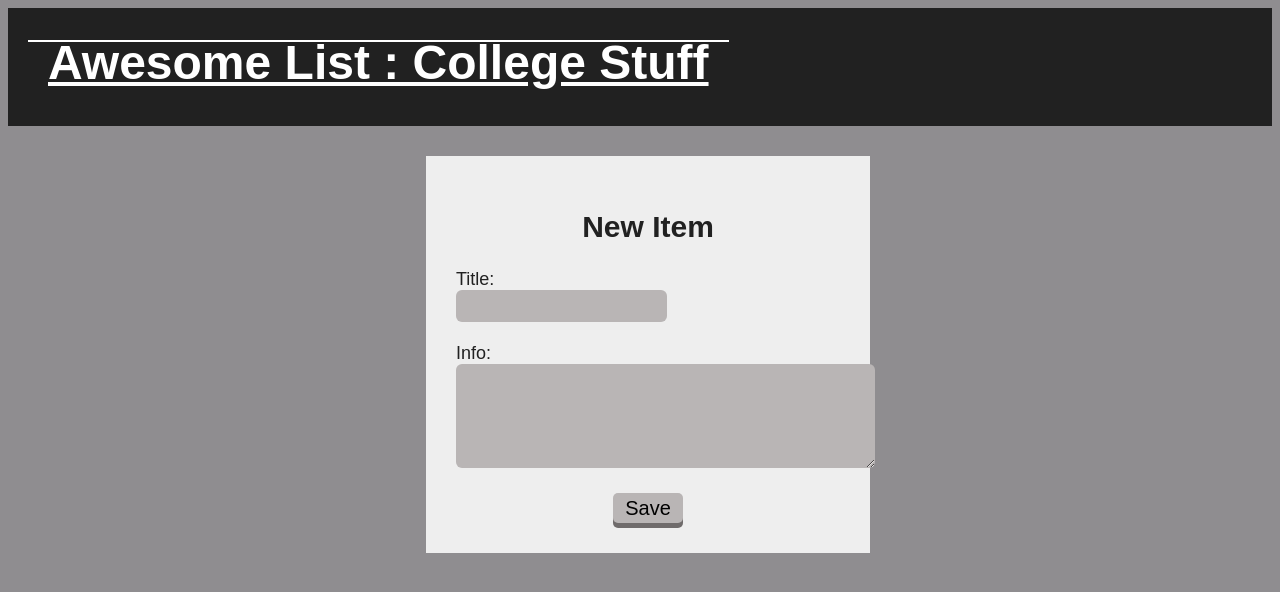
After one commit to Roboneet/CheckList, a Django app: page /item/new in a window 1280 px wide. The commit adds this page. Shown: the top 592 px of the page. Run offline with Django 3.2, Linux system fonts and the light colour scheme; some libraries are stand-ins or nearby versions.

Commit message:
add new items and tick old ones after logining in

```diff
--- /dev/null
+++ b/checkList/forms.py
@@ -0,0 +1,7 @@
+from django import forms
+from .models import Item
+
+class ItemForm(forms.ModelForm):
+	class Meta:
+		model=Item
+		fields=('title','info')
--- a/checkList/models.py
+++ b/checkList/models.py
@@ -11,6 +11,9 @@ class Item(models.Model):
 	def __unicode__(self):
 		return self.title
 
-	def tick(self):
+	def put_tick(self):
 		self.tick = True
 		self.save()
+
+	def get_tick(self):
+		return self.tick
--- a/checkList/static/stylesheets/style.css
+++ b/checkList/static/stylesheets/style.css
@@ -1,13 +1,14 @@
 body{
 	background-color: #8f8d90;
 	font: 18px/22px arial,verdana;
-	color: #eee;
+	color: #212121;
 }
 header{
 	background: #212121;
 
-	padding-bottom: 30px;
+	padding-bottom: 20px;
 	font-size: 24px;
+	overflow-y: contain;
 }
 
 header h1{
@@ -38,7 +39,7 @@ header h1 a{
 	border: 2px solid transparent;
 	transition: all .2s linear;
 	color: #212121;
-	background-color: #fff;
+	background-color: #efefef;
 
 }
 
@@ -47,6 +48,7 @@ header h1 a{
 	/*border: 2px solid #454545;*/
 	transform: translateY(-2px);
 	box-shadow: 5px 5px 10px #333;
+	background-color: #fff;
 }
 .item .title{
 	flex-grow: 2;
@@ -94,6 +96,7 @@ h2{
 	background: #fff;
 	color: #212121;
 	padding: 30px;
+	box-shadow: 5px 5px 10px #333;
 }
 
 .details .title{
@@ -116,3 +119,107 @@ h2{
 	clear: both;
 	padding: 10px;
 }
+
+
+.item_new{
+	position: fixed;
+	top: 10px;
+	right: 10px;
+	border-width: 0;
+	background: #eee;
+
+
+	margin: 0;
+	border-radius: 2px;
+}
+.item_new a{
+	color: #212121;
+	font-size: 25px;
+	line-height: 25px;
+	margin: 0;
+
+}
+
+
+.item_new_form{
+	width: 30vw;
+	margin: 30px auto;
+	background: #eee;
+	color: #212121;
+	padding: 30px;
+}
+
+.item_new_form h1{
+	text-align: center;
+	font-size: 30px;
+}
+
+.item_new_form label{
+	display: block;
+}
+
+.item_new_form form{
+	margin-top: 30px;
+}
+
+.item_new_form input,
+.item_new_form textarea{
+	border-radius: 6px;
+	border-width: 0;
+	height: 30px;
+	font-size: 16px;
+	background:#b9b5b5;
+	color: #fff;
+}
+
+.item_new_form textarea{
+	height: 100px;
+}
+
+.item_new_form input:focus,
+.item_new_form textarea:focus{
+	background: #6f6b6b;
+
+	box-shadow: inset 0 2px 5px #000;
+
+}
+
+.item_new_form button{
+	margin: 0 auto;
+	display: block;
+}
+
+.btn{
+	height: 30px;
+	background: #b9b5b5;
+	box-shadow: 0 5px 0 #6f6b6b;
+	font-size: 20px;
+	width: 70px;
+	border-radius: 5px;
+	border-width: 0;
+	transition: all .2s linear;
+}
+
+.item_new_form p{
+	margin: 20px 0;
+}
+
+.btn:active{
+	transform: translateY(3px);
+	box-shadow: 0 2px 0 #6f6b6b;
+}
+
+.status .btn{
+	text-align: center;
+	line-height:30px;
+}
+
+.status .btn a{
+	color: #fff;
+}
+
+.ticked{
+	box-shadow: 0 0 0 #000;
+	background-color: transparent;
+	color: #333;
+}
--- a/checkList/templates/checkList/base.html
+++ b/checkList/templates/checkList/base.html
@@ -10,7 +10,9 @@
 	<body>
 		<header>
 			<h1><a href='/'>Awesome List : College Stuff</a></h1>
-
+			{% if user.is_authenticated %}
+				<button class="item_new"><a href="{% url 'item_new'  %}">+</a></button>
+			{% endif %}
 		</header>
 		<section class="row">
 			<section class="col-1">
--- /dev/null
+++ b/checkList/templates/checkList/item_new.html
@@ -0,0 +1,12 @@
+{% extends 'checkList/base.html' %}
+{% block content%}
+	<div class="item_new_form">
+		<h1>New Item</h1>
+		<form method="POST">{% csrf_token %}
+			{{ form.as_p }}
+
+			<button type="submit" class="btn">Save</button>
+		</form>
+
+	</div>
+{% endblock%}
--- a/checkList/urls.py
+++ b/checkList/urls.py
@@ -4,4 +4,6 @@ from . import views
 urlpatterns = [
 	url(r'^$',views.index,name="index"),
 	url(r'^item/(?P<pk>\d+)$',views.item_detail, name="item_detail"),
+	url(r'^item/new$',views.item_new, name="item_new"),
+	url(r'^item/tick/(?P<pk>\d+)$',views.item_tick, name="item_tick"),
 ]
--- a/checkList/views.py
+++ b/checkList/views.py
@@ -1,5 +1,6 @@
-from django.shortcuts import render, get_object_or_404
+from django.shortcuts import render, get_object_or_404, redirect
 from .models import Item
+from .forms import ItemForm
 # Create your views here.
 
 def index(request):
@@ -9,4 +10,25 @@ def index(request):
 
 def item_detail(request,pk):
 	item = get_object_or_404(Item,pk=pk)
-	return render(request,'checklist/item_details.html',{'item': item})
+	print "in detail view"
+	print item.tick
+	return render(request,'checkList/item_details.html',{'item': item})
+
+def item_new(request):
+	if request.method == 'POST':
+		form = ItemForm(request.POST)
+		if form.is_valid():
+			item = form.save(commit=False)
+			item.author = request.user
+			item.save()
+			return redirect('item_detail',item.pk)
+	else:
+		form = ItemForm()
+	return render(request,'checkList/item_new.html',{'form':form})
+
+def item_tick(request, pk):
+	print "asb"
+	item = get_object_or_404(Item, pk=pk)
+	item.put_tick()
+	print item.tick
+	return redirect('item_detail',item.pk)
```
Also changed, not shown: checkList/templates/checkList/item_details.html (+9 -4 lines), checkList/migrations/0004_item_tick.py (added), db.sqlite3, 5 other files.
